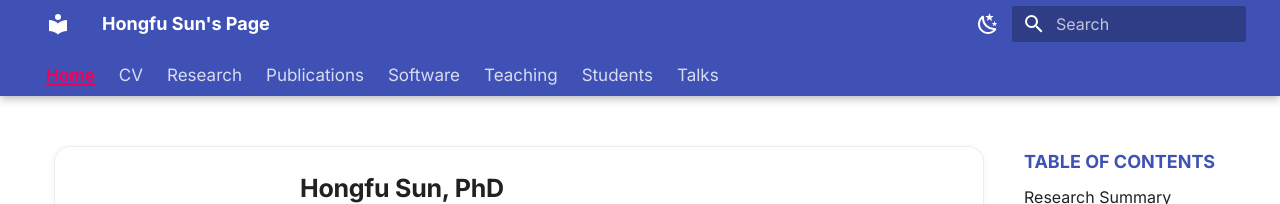
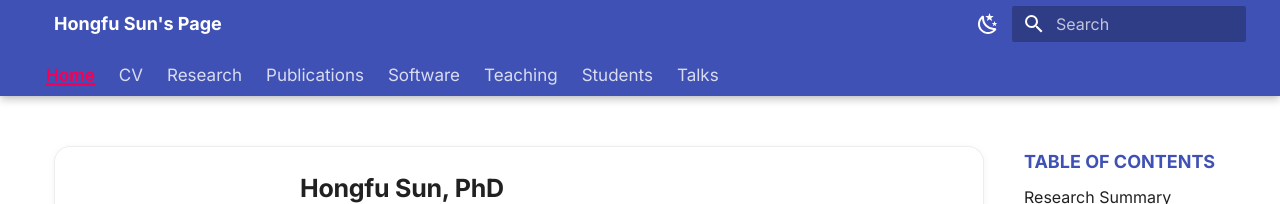
Before and after one commit to sunhongfu/sunhongfu.github.io, an MkDocs documentation site: the page built from docs/index.md, in a window 1280 px wide. Shown: the top 204 px of the page. Built offline with MkDocs 1.6.1 and Material for MkDocs 9.7.7, drawn with Linux system fonts in a browser that asks for light colours.

Commit message:
Hide default bookmark/logo icon in header
Co-Authored-By: Claude Sonnet 4.6 <noreply@anthropic.com>

```diff
--- a/docs/assets/extra.css
+++ b/docs/assets/extra.css
@@ -12,6 +12,11 @@
   label.md-header__button[for="__drawer"] {
     display: none !important;
   }
+}
+
+/* Hide the default logo/bookmark icon in the header */
+.md-header__button.md-logo {
+  display: none !important;
 }
 
 /* ===== Navigation tab styling ===== */
```
